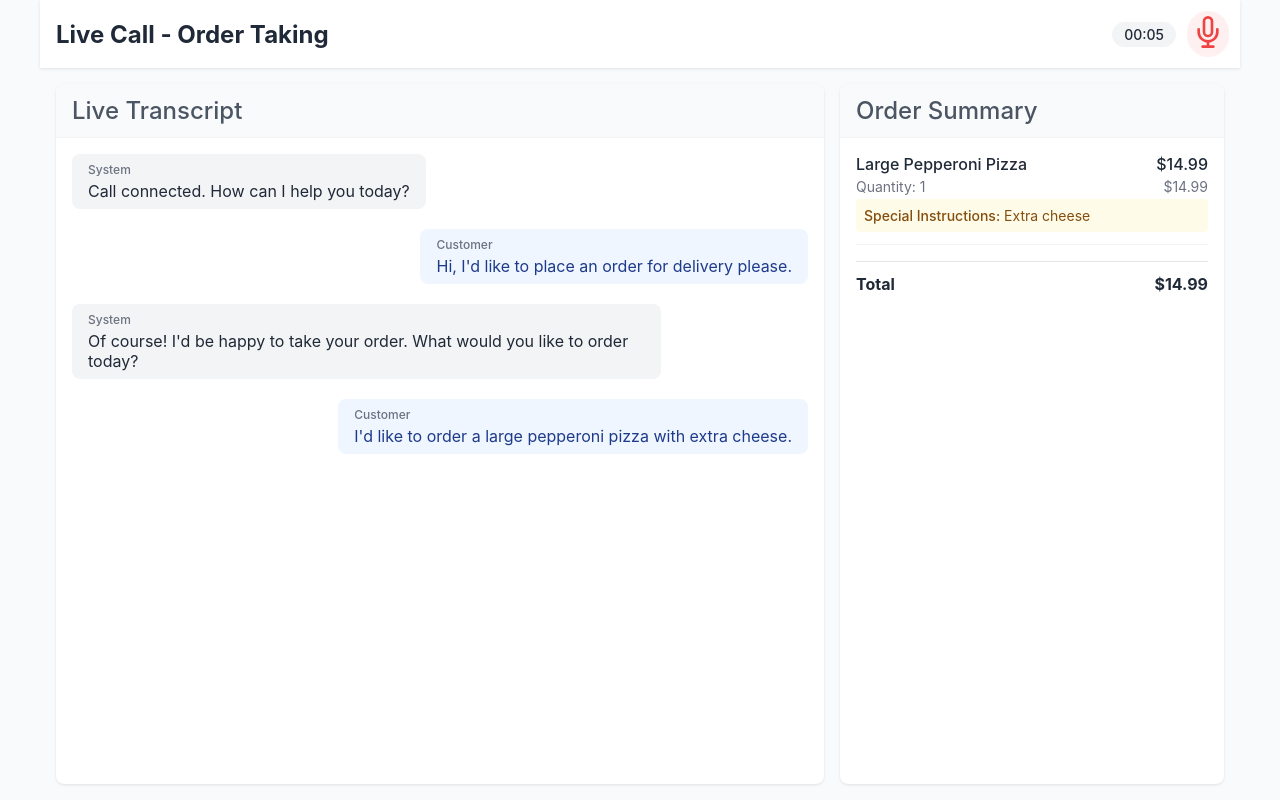
After one commit to sohail9221/TeleAI, a Flask app: page /calls in a window 1280 px wide. The commit adds this page. Run offline with Flask 3, Linux system fonts and the light colour scheme.

Commit message:
Call tracking Interface

```diff
--- a/app.py
+++ b/app.py
@@ -251,6 +251,10 @@ def add_item():
     # Redirect back to the menu page
     return redirect(url_for('menu'))
 
+@app.route('/calls')
+def calls():
+    return render_template('calltaking.html')
+
 # API for Recent Orders Table
 @app.route('/api/dashboard/recent-orders', methods=['GET'])
 def get_recent_orders():
--- a/templates/admin_dashboard.html
+++ b/templates/admin_dashboard.html
@@ -39,7 +39,6 @@
 </head>
 <body>
     <div class="container-fluid">
-
         <nav class="navbar navbar-expand-lg navbar-light bg-white border-bottom mb-4">
             <div class="container-fluid">
                 <a class="navbar-brand fw-bold" href="#">TeleAI</a>
@@ -49,6 +48,7 @@
                         <li class="nav-item"><a class="nav-link" href="{{ url_for('orders') }}">Orders</a></li>
                         <li class="nav-item"><a class="nav-link" href="{{ url_for('reservations') }}">Reservations</a></li>
                         <li class="nav-item"><a class="nav-link" href="{{ url_for('customers') }}">Customers</a></li>
+                        <li class="nav-item"><a class="nav-link" href="{{ url_for('calls') }}">Calls</a></li> <!-- New Calls Link -->
                     </ul>
 
                     {% if role == 'admin' %}
--- /dev/null
+++ b/templates/calltaking.html
@@ -0,0 +1,460 @@
+<!DOCTYPE html>
+<html lang="en">
+<head>
+  <meta charset="UTF-8">
+  <meta name="viewport" content="width=device-width, initial-scale=1.0">
+  <title>Live Call - Order Taking</title>
+  <style>
+    /* CSS Reset and Base Styles */
+    * {
+      margin: 0;
+      padding: 0;
+      box-sizing: border-box;
+      font-family: -apple-system, BlinkMacSystemFont, 'Segoe UI', Roboto, Oxygen, Ubuntu, Cantarell, 'Open Sans', 'Helvetica Neue', sans-serif;
+    }
+
+    body {
+      background-color: #f9fafb;
+      min-height: 100vh;
+      color: #1f2937;
+    }
+
+    .container {
+      max-width: 1200px;
+      margin: 0 auto;
+      min-height: 100vh;
+      display: flex;
+      flex-direction: column;
+    }
+
+    /* Header Styles */
+    header {
+      background-color: white;
+      padding: 1rem;
+      display: flex;
+      justify-content: space-between;
+      align-items: center;
+      box-shadow: 0 1px 3px rgba(0, 0, 0, 0.1);
+      position: sticky;
+      top: 0;
+      z-index: 10;
+    }
+
+    h1 {
+      font-size: 1.5rem;
+      font-weight: bold;
+      color: #1f2937;
+    }
+
+    .header-right {
+      display: flex;
+      align-items: center;
+      gap: 1rem;
+    }
+
+    .timer {
+      background-color: #f3f4f6;
+      padding: 0.25rem 0.75rem;
+      border-radius: 9999px;
+      font-size: 0.875rem;
+      font-weight: 500;
+    }
+
+    .mic-container {
+      position: relative;
+    }
+
+    .mic-icon {
+      width: 2rem;
+      height: 2rem;
+      color: #ef4444;
+      transition: transform 0.3s ease;
+    }
+
+    .mic-icon.active {
+      transform: scale(1.1);
+    }
+
+    .mic-pulse {
+      position: absolute;
+      inset: -0.25rem;
+      border-radius: 9999px;
+      background-color: #fee2e2;
+      z-index: -1;
+    }
+
+    @keyframes pulse {
+      0% {
+        opacity: 1;
+        transform: scale(1);
+      }
+      50% {
+        opacity: 0.5;
+        transform: scale(1.05);
+      }
+      100% {
+        opacity: 1;
+        transform: scale(1);
+      }
+    }
+
+    .pulse-animation {
+      animation: pulse 1.5s infinite ease-in-out;
+    }
+
+    /* Main Content Styles */
+    .content {
+      display: flex;
+      flex-direction: column;
+      gap: 1rem;
+      padding: 1rem;
+      flex: 1;
+    }
+
+    @media (min-width: 1024px) {
+      .content {
+        flex-direction: row;
+      }
+    }
+
+    /* Card Styles */
+    .card {
+      background-color: white;
+      border-radius: 0.5rem;
+      box-shadow: 0 1px 3px rgba(0, 0, 0, 0.1);
+      overflow: hidden;
+      display: flex;
+      flex-direction: column;
+    }
+
+    .card-header {
+      padding: 0.75rem 1rem;
+      background-color: #f9fafb;
+      border-bottom: 1px solid #f3f4f6;
+    }
+
+    .card-title {
+      font-weight: 500;
+      color: #4b5563;
+    }
+
+    .card-body {
+      padding: 1rem;
+      flex: 1;
+      overflow-y: auto;
+    }
+
+    /* Transcript Card */
+    .transcript-card {
+      flex: 1;
+    }
+
+    .transcript-content {
+      display: flex;
+      flex-direction: column;
+      gap: 0.75rem;
+      max-height: calc(100vh - 15rem);
+      overflow-y: auto;
+    }
+
+    .message {
+      display: flex;
+      margin-bottom: 0.5rem;
+    }
+
+    .message.customer {
+      justify-content: flex-end;
+    }
+
+    .message-bubble {
+      max-width: 80%;
+      padding: 0.5rem 1rem;
+      border-radius: 0.5rem;
+      transition: box-shadow 0.2s;
+    }
+
+    .message-bubble:hover {
+      box-shadow: 0 1px 3px rgba(0, 0, 0, 0.1);
+    }
+
+    .message.system .message-bubble {
+      background-color: #f3f4f6;
+      color: #1f2937;
+    }
+
+    .message.customer .message-bubble {
+      background-color: #eff6ff;
+      color: #1e3a8a;
+    }
+
+    .message-sender {
+      font-size: 0.75rem;
+      font-weight: 500;
+      color: #6b7280;
+      margin-bottom: 0.25rem;
+    }
+
+    /* Order Summary Card */
+    .summary-card {
+      width: 100%;
+    }
+
+    @media (min-width: 1024px) {
+      .summary-card {
+        width: 24rem;
+      }
+    }
+
+    .order-item {
+      border-bottom: 1px solid #f3f4f6;
+      padding-bottom: 0.75rem;
+      margin-bottom: 1rem;
+    }
+
+    .item-header {
+      display: flex;
+      justify-content: space-between;
+    }
+
+    .item-name {
+      font-weight: 500;
+    }
+
+    .item-price {
+      font-weight: 500;
+    }
+
+    .item-quantity {
+      display: flex;
+      justify-content: space-between;
+      font-size: 0.875rem;
+      color: #6b7280;
+      margin-top: 0.25rem;
+    }
+
+    .item-instructions {
+      margin-top: 0.25rem;
+      font-size: 0.875rem;
+      background-color: #fefce8;
+      color: #854d0e;
+      padding: 0.5rem;
+      border-radius: 0.25rem;
+    }
+
+    .instructions-label {
+      font-weight: 500;
+    }
+
+    .order-total {
+      border-top: 1px solid #e5e7eb;
+      padding-top: 0.75rem;
+      margin-top: 1rem;
+      display: flex;
+      justify-content: space-between;
+      font-weight: bold;
+    }
+
+    .empty-order {
+      text-align: center;
+      color: #6b7280;
+      padding: 2rem 0;
+    }
+  </style>
+</head>
+<body>
+  <div class="container">
+    <!-- Header -->
+    <header>
+      <h1>Live Call - Order Taking</h1>
+      <div class="header-right">
+        <div class="timer" id="call-timer">00:00</div>
+        <div class="mic-container">
+          <svg class="mic-icon" id="mic-icon" xmlns="http://www.w3.org/2000/svg" width="24" height="24" viewBox="0 0 24 24" fill="none" stroke="currentColor" stroke-width="2" stroke-linecap="round" stroke-linejoin="round">
+            <path d="M12 1a3 3 0 0 0-3 3v8a3 3 0 0 0 6 0V4a3 3 0 0 0-3-3z"></path>
+            <path d="M19 10v2a7 7 0 0 1-14 0v-2"></path>
+            <line x1="12" y1="19" x2="12" y2="23"></line>
+            <line x1="8" y1="23" x2="16" y2="23"></line>
+          </svg>
+          <div class="mic-pulse" id="mic-pulse"></div>
+        </div>
+      </div>
+    </header>
+
+    <!-- Main Content -->
+    <div class="content">
+      <!-- Transcript Card -->
+      <div class="card transcript-card">
+        <div class="card-header">
+          <h2 class="card-title">Live Transcript</h2>
+        </div>
+        <div class="card-body">
+          <div class="transcript-content" id="transcript-content">
+            <!-- Transcript messages will be dynamically inserted here -->
+          </div>
+        </div>
+      </div>
+
+      <!-- Order Summary Card -->
+      <div class="card summary-card">
+        <div class="card-header">
+          <h2 class="card-title">Order Summary</h2>
+        </div>
+        <div class="card-body">
+          <div id="order-items">
+            <!-- Order items will be dynamically inserted here -->
+          </div>
+        </div>
+      </div>
+    </div>
+  </div>
+
+  <script>
+    // Initial data
+    const initialTranscript = [
+      { speaker: 'system', text: 'Call connected. How can I help you today?' },
+      { speaker: 'customer', text: 'Hi, I\'d like to place an order for delivery please.' },
+      { speaker: 'system', text: 'Of course! I\'d be happy to take your order. What would you like to order today?' },
+      { speaker: 'customer', text: 'I\'d like to order a large pepperoni pizza with extra cheese.' }
+    ];
+
+    let orderItems = [
+      { name: 'Large Pepperoni Pizza', quantity: 1, specialInstructions: 'Extra cheese', price: 14.99 }
+    ];
+
+    // Elements
+    const transcriptContent = document.getElementById('transcript-content');
+    const orderItemsContainer = document.getElementById('order-items');
+    const callTimer = document.getElementById('call-timer');
+    const micIcon = document.getElementById('mic-icon');
+    const micPulse = document.getElementById('mic-pulse');
+
+    // Timer functionality
+    let seconds = 0;
+    const updateTimer = () => {
+      const mins = Math.floor(seconds / 60).toString().padStart(2, '0');
+      const secs = (seconds % 60).toString().padStart(2, '0');
+      callTimer.textContent = `${mins}:${secs}`;
+      seconds++;
+    };
+    setInterval(updateTimer, 1000);
+
+    // Mic animation
+    const toggleMic = () => {
+      micIcon.classList.toggle('active');
+      micPulse.classList.toggle('pulse-animation');
+    };
+    setInterval(toggleMic, 1500);
+    micPulse.classList.add('pulse-animation');
+
+    // Render transcript
+    const renderTranscript = (messages) => {
+      transcriptContent.innerHTML = '';
+      messages.forEach(message => {
+        const messageDiv = document.createElement('div');
+        messageDiv.classList.add('message', message.speaker);
+
+        messageDiv.innerHTML = `
+          <div class="message-bubble">
+            <div class="message-sender">${message.speaker === 'customer' ? 'Customer' : 'System'}</div>
+            <p>${message.text}</p>
+          </div>
+        `;
+
+        transcriptContent.appendChild(messageDiv);
+      });
+
+      // Auto-scroll to bottom
+      transcriptContent.scrollTop = transcriptContent.scrollHeight;
+    };
+
+    // Render order summary
+    const renderOrderSummary = (items) => {
+      if (!items || items.length === 0) {
+        orderItemsContainer.innerHTML = '<div class="empty-order">No items in order yet</div>';
+        return;
+      }
+
+      let totalPrice = 0;
+      let orderHTML = '';
+
+      items.forEach(item => {
+        const itemTotal = item.price * item.quantity;
+        totalPrice += itemTotal;
+
+        orderHTML += `
+          <div class="order-item">
+            <div class="item-header">
+              <div class="item-name">${item.name}</div>
+              <div class="item-price">$${item.price.toFixed(2)}</div>
+            </div>
+            <div class="item-quantity">
+              <div>Quantity: ${item.quantity}</div>
+              <div>$${itemTotal.toFixed(2)}</div>
+            </div>
+            ${item.specialInstructions ? `
+              <div class="item-instructions">
+                <span class="instructions-label">Special Instructions:</span> ${item.specialInstructions}
+              </div>
+            ` : ''}
+          </div>
+        `;
+      });
+
+      orderHTML += `
+        <div class="order-total">
+          <div>Total</div>
+          <div>$${totalPrice.toFixed(2)}</div>
+        </div>
+      `;
+
+      orderItemsContainer.innerHTML = orderHTML;
+    };
+
+    // Initial render
+    renderTranscript(initialTranscript);
+    renderOrderSummary(orderItems);
+
+    // Simulate streaming messages
+    const additionalMessages = [
+      { speaker: 'system', text: 'Great choice! Would you like to add any sides or drinks to your order?' },
+      { speaker: 'customer', text: 'Yes, I\'ll take 2 orders of garlic bread and a 2-liter Coke.' },
+      { speaker: 'system', text: 'Perfect! I\'ve added 2 orders of garlic bread and a 2-liter Coke to your order. Is there anything else you\'d like to add?' },
+      { speaker: 'customer', text: 'Actually, can you make one of the garlic breads with no garlic? It\'s for my kid.' }
+    ];
+
+    let transcript = [...initialTranscript];
+    let messageIndex = 0;
+
+    const streamMessages = () => {
+      if (messageIndex < additionalMessages.length) {
+        transcript.push(additionalMessages[messageIndex]);
+        renderTranscript(transcript);
+
+        // Update order items based on conversation
+        if (messageIndex === 2) {
+          orderItems = [
+            ...orderItems,
+            { name: 'Garlic Bread', quantity: 2, specialInstructions: '', price: 4.99 },
+            { name: '2-liter Coke', quantity: 1, specialInstructions: '', price: 3.49 }
+          ];
+          renderOrderSummary(orderItems);
+        }
+
+        if (messageIndex === 3) {
+          orderItems = orderItems.map(item =>
+            item.name === 'Garlic Bread'
+              ? { ...item, specialInstructions: '1x No garlic' }
+              : item
+          );
+          renderOrderSummary(orderItems);
+        }
+
+        messageIndex++;
+      }
+    };
+
+    // Start streaming messages every 3 seconds
+    setInterval(streamMessages, 3000);
+  </script>
+</body>
+</html>
```
